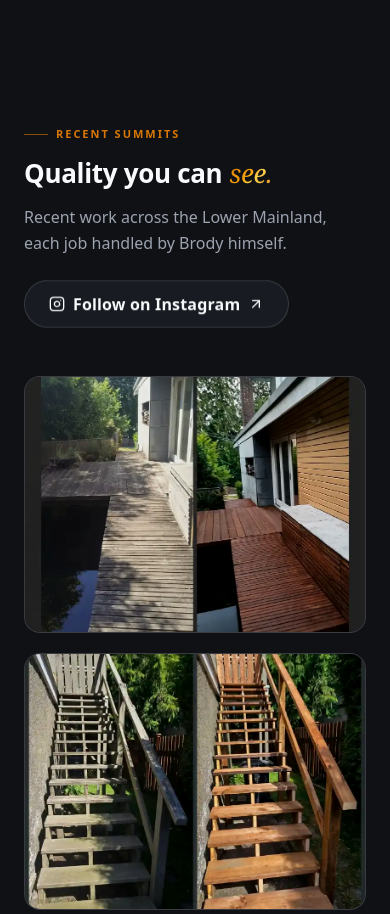
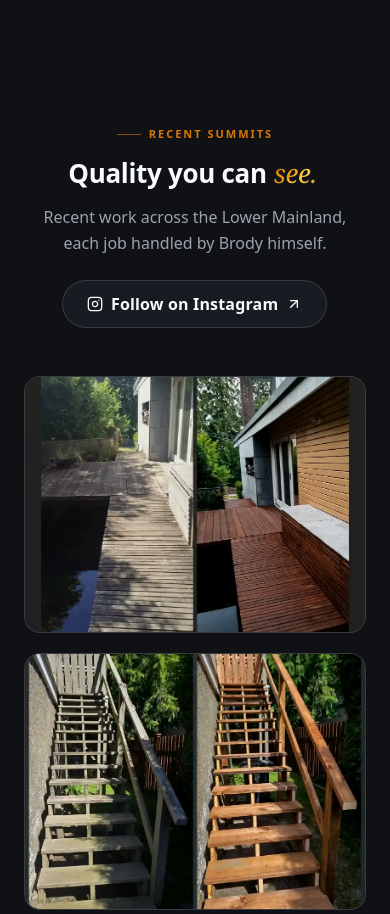
Before and after one commit to KootenayMadeDigital/Summit-Handyman-v2, a Next.js app: page / in a window 390 px wide. Shown: the part 4144-5058 px from the top of the page. Built offline with nearby package versions, Linux system fonts and the light colour scheme; no server answers; a web font is replaced by a local one.

Commit message:
fix: center projects heading on mobile

```diff
--- a/components/sections/projects-section.tsx
+++ b/components/sections/projects-section.tsx
@@ -12,7 +12,7 @@ export function ProjectsSection() {
   return (
     <Section id="projects" size="lg" className="bg-surface relative">
       <Container>
-        <div className="flex flex-col md:flex-row md:items-end md:justify-between gap-6 mb-12 sm:mb-14">
+        <div className="flex flex-col items-center text-center md:flex-row md:items-end md:justify-between md:text-left gap-6 mb-12 sm:mb-14">
           <SectionTitle
             eyebrow="Recent Summits"
             title={
@@ -22,6 +22,7 @@ export function ProjectsSection() {
               </>
             }
             description="Recent work across the Lower Mainland, each job handled by Brody himself."
+            className="mx-auto md:mx-0"
           />
           <Reveal>
             <Button href={site.social.instagram.url} variant="secondary" size="md" withArrow>
```
